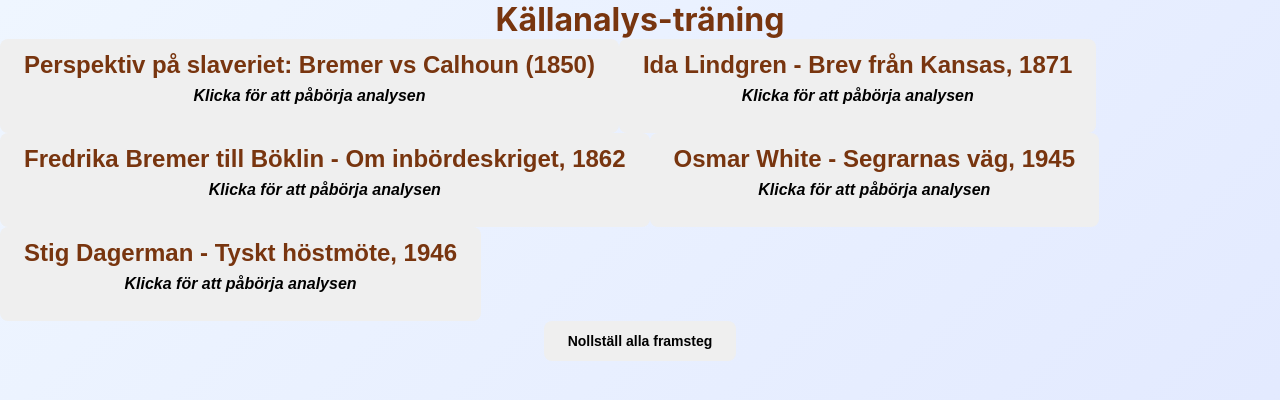
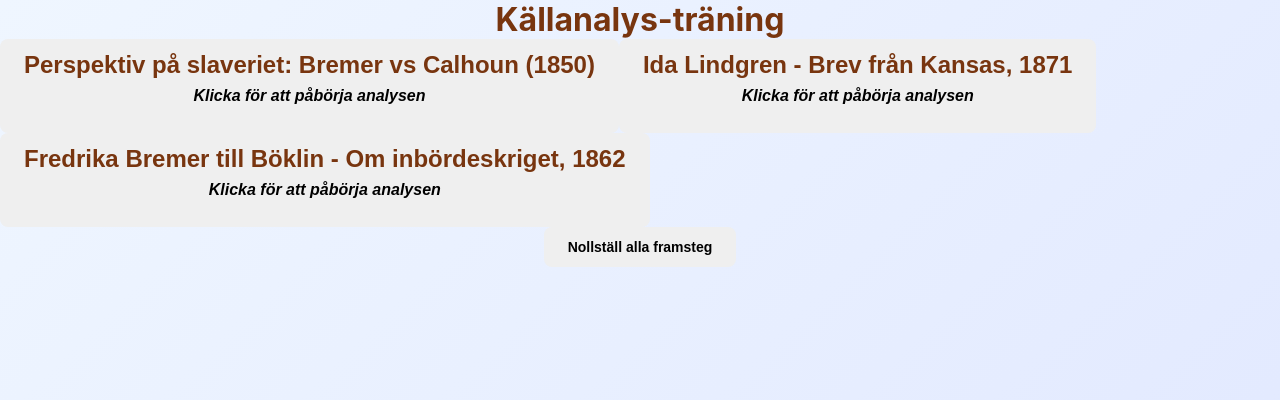
Before and after one commit to gredemo/historical_source_criticism, a React (Vite) app: page / in a window 1280 px wide. Shown: the top 400 px of the page. Built offline with nearby package versions, Linux system fonts and the light colour scheme.

Commit message:
Archive White, Dagerman & Himmler - focus on course sources

```diff
--- a/src/App.jsx
+++ b/src/App.jsx
@@ -4,15 +4,12 @@ import Level1 from "./components/Level1.jsx";
 import Level2 from "./components/Level2.jsx";
 import Level3 from "./components/Level3.jsx";
 
-// Import - dessa fungerar nu!
 import bremer1 from "./sources/bremer1.json";
 import ida1 from "./sources/ida1.json";
 import bremer2 from "./sources/bremer2.json";
-import whitePlundring from "./sources/white-plundring.json";  // ← NYTT
-import dagermanStraff from "./sources/dagerman-straff.json";
 
 function App() {
-  const sources = [bremer1, ida1, bremer2, whitePlundring, dagermanStraff].filter(s => s !== undefined);
+  const sources = [bremer1, ida1, bremer2].filter(s => s !== undefined);
 
   const [selectedSource, setSelectedSource] = useState(null);
   const [currentLevel, setCurrentLevel] = useState(1);
```
Also changed, not shown: src/sources/arkiv/dagerman-straff.json (renamed from src/sources/dagerman-straff.json), src/sources/arkiv/himmler-posen.json (renamed from src/sources/himmler-posen.txt), src/sources/arkiv/white-plundring.json (renamed from src/sources/white-plundring.json).
